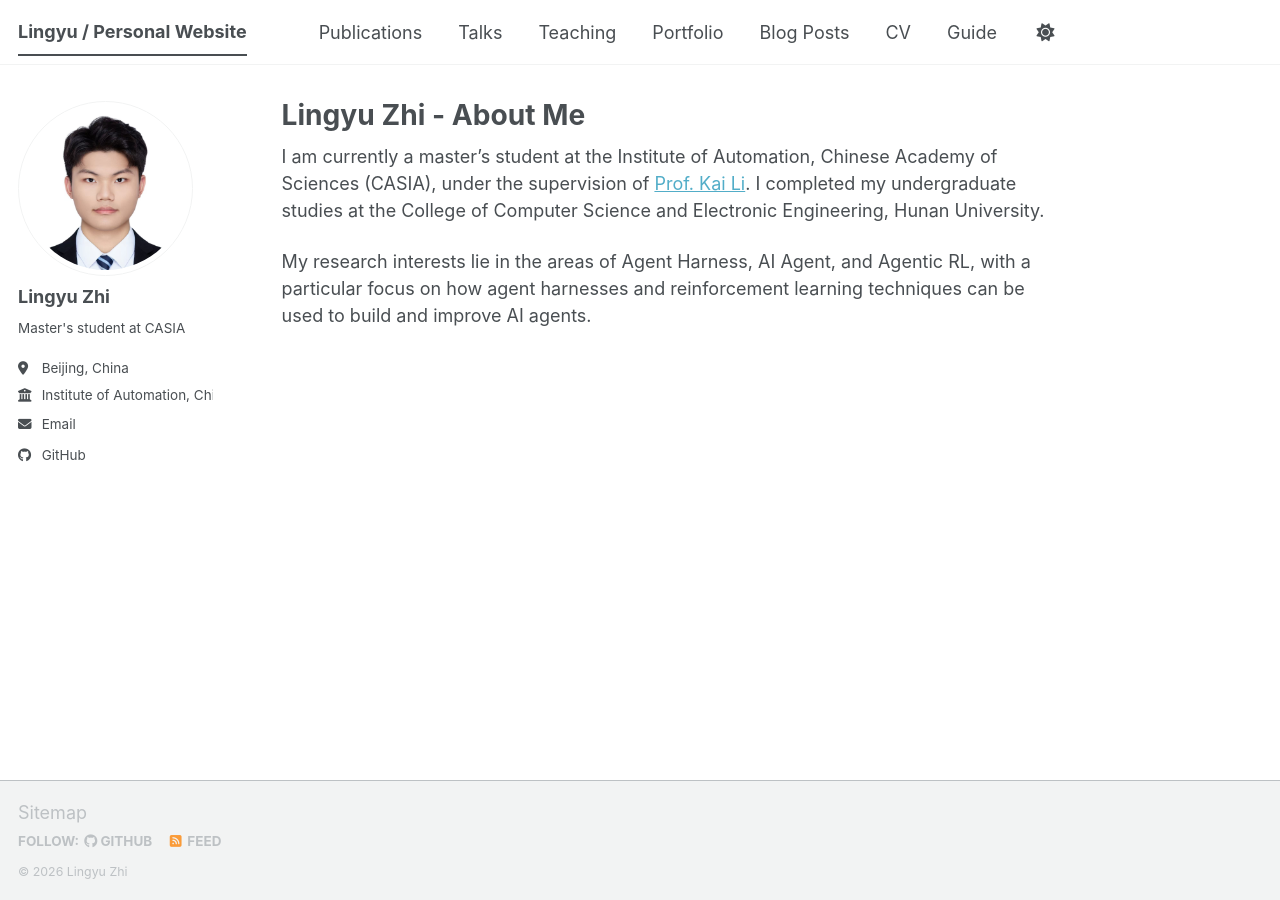
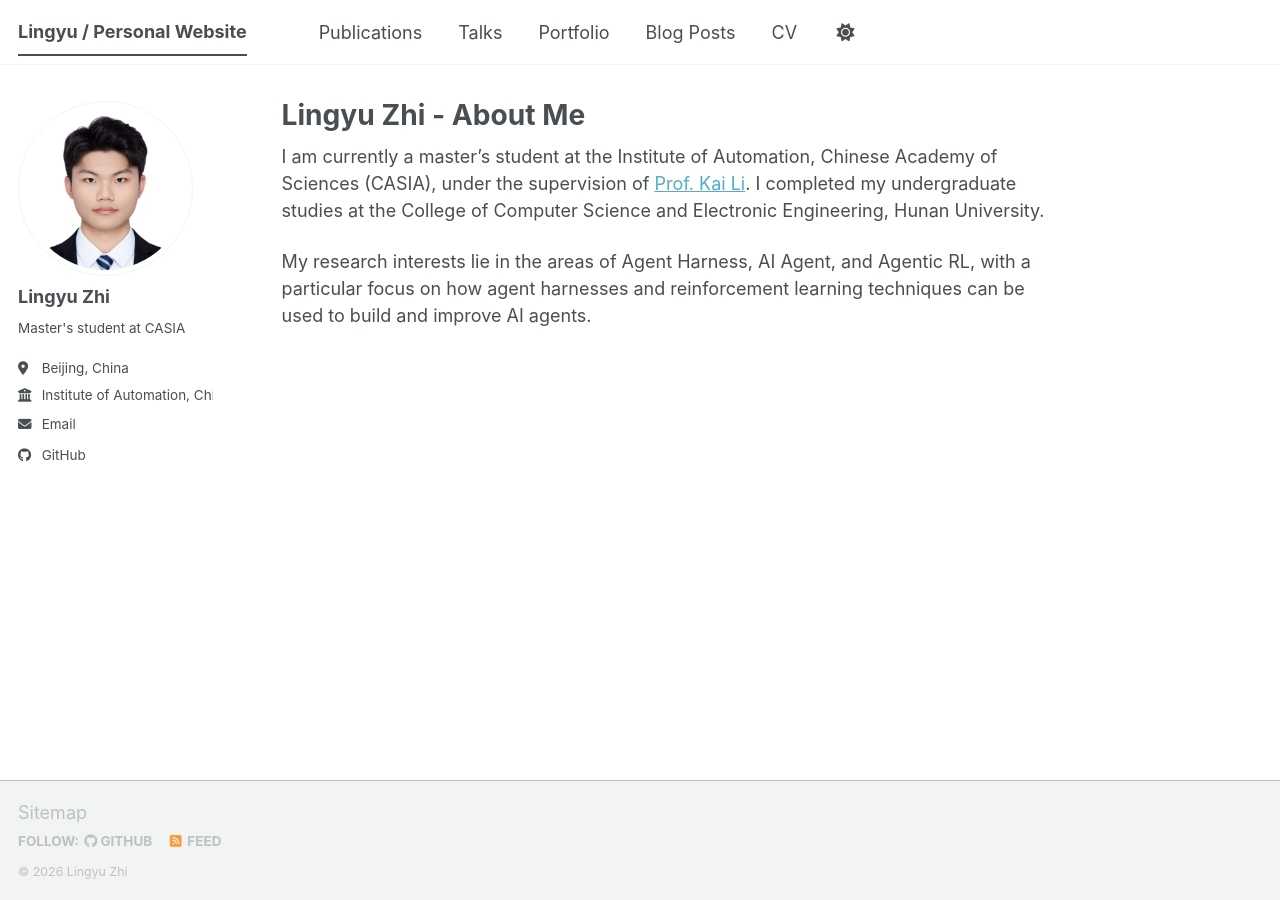
Before and after one commit to LingyuZhi/lingyuzhi.github.io, a Jekyll site: the page built from _pages/about.md, in a window 1280 px wide. Built offline with Jekyll 4.4.1, drawn with Linux system fonts in a browser that asks for light colours; a script bundle is joined from its source files by our own code; library files that are not in the unit come from our copies.

Commit message:
Remove Guide and Teaching navigation entries

```diff
--- a/_data/navigation.yml
+++ b/_data/navigation.yml
@@ -14,9 +14,6 @@ main:
   - title: "Talks"
     url: /talks/
 
-  - title: "Teaching"
-    url: /teaching/
-
   - title: "Portfolio"
     url: /portfolio/
 
@@ -28,6 +25,3 @@ main:
 
   # - title: "CV"
   #   url: /cv-json/
-
-  - title: "Guide"
-    url: /markdown/
```
